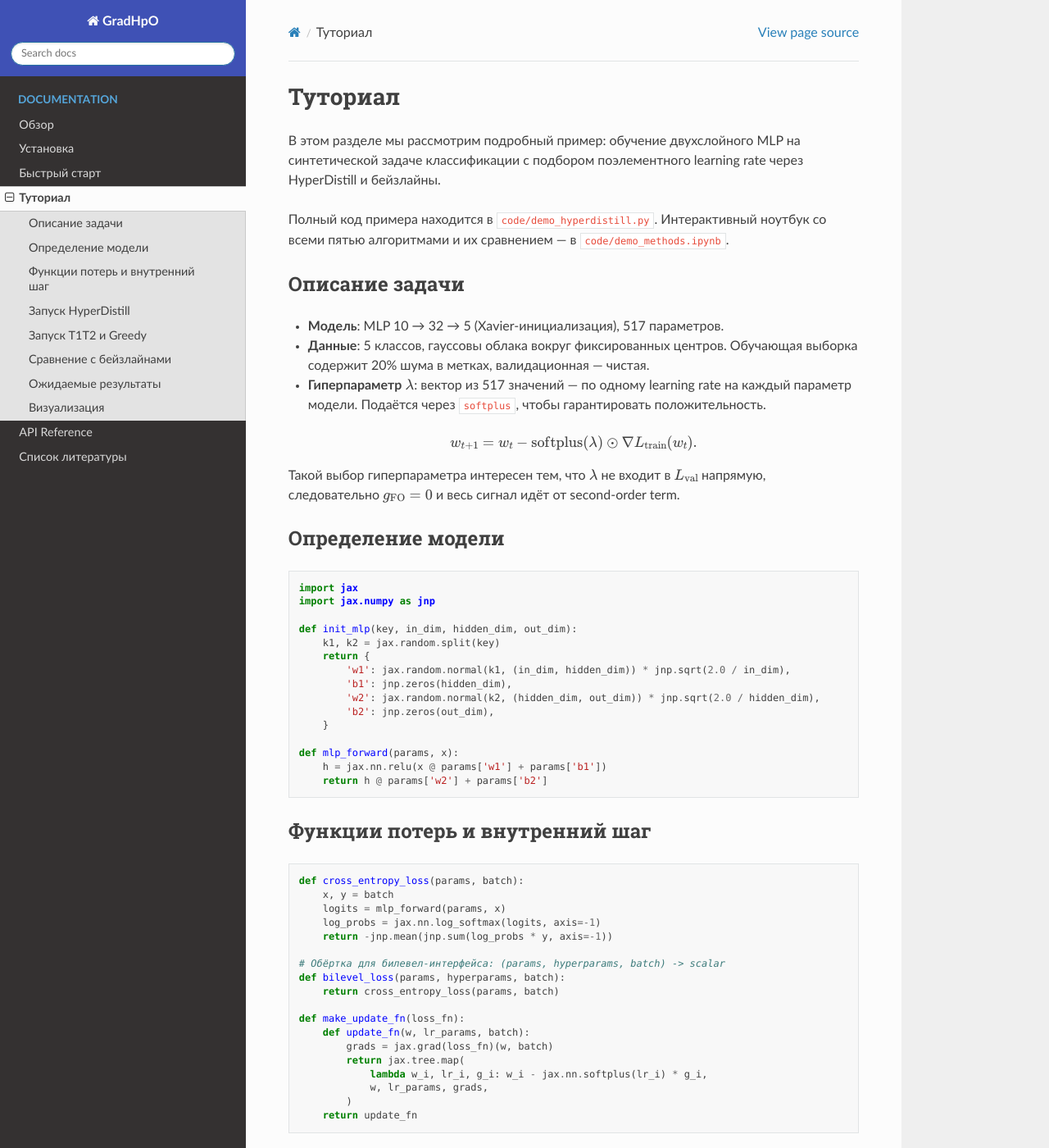
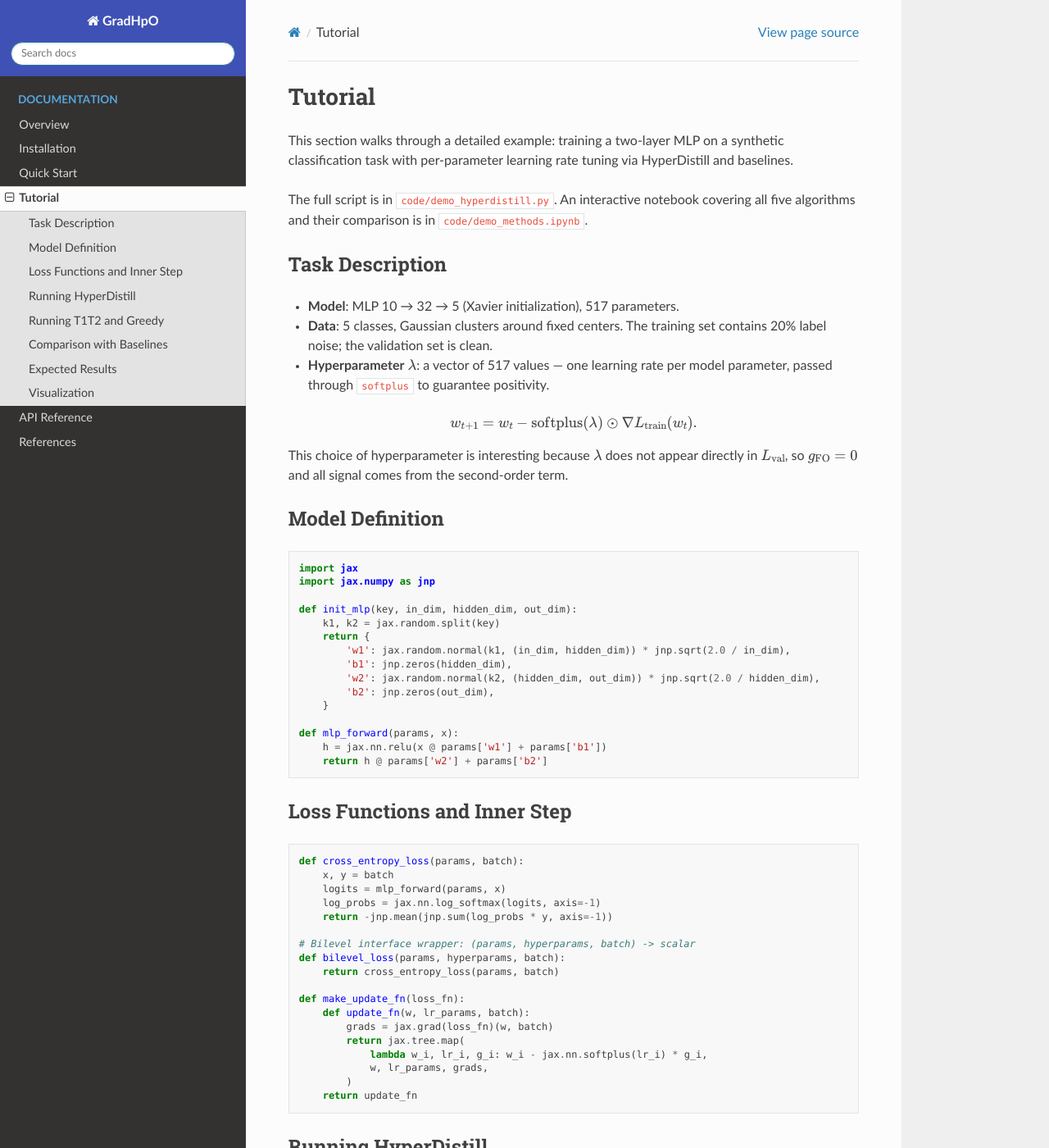
Before and after one commit to intsystems/gradhpo, a Sphinx documentation site: the page built from doc/source/tutorial.rst, in a window 1280 px wide and 1400 px high. Shown: the whole window at 82% size. Built offline with Sphinx 7.4.7 and the Read the Docs theme 3.1.0, drawn with Linux system fonts in a browser that asks for light colours; some of the changed text lies outside the part shown.

Commit message:
renamed docs

```diff
--- a/doc/source/overview.rst
+++ b/doc/source/overview.rst
@@ -1,12 +1,12 @@
 ========
-Обзор
+Overview
 ========
 
-Постановка задачи
-=================
+Problem Formulation
+===================
 
-Задача билевел-оптимизации в контексте машинного обучения формулируется
-как вложенная задача оптимизации:
+The bilevel optimization problem in the machine learning context is formulated
+as a nested optimization problem:
 
 .. math::
 
@@ -14,22 +14,22 @@
    \qquad
    w^*(\lambda) = \arg\min_{w}\; L_{\mathrm{train}}(w,\,\lambda),
 
-где :math:`w` --- параметры модели (внутренний уровень),
-:math:`\lambda` --- гиперпараметры (внешний уровень),
-:math:`L_{\mathrm{train}}` и :math:`L_{\mathrm{val}}` --- функции потерь
-на обучающей и валидационной выборках соответственно.
+where :math:`w` are the model parameters (inner level),
+:math:`\lambda` are the hyperparameters (outer level),
+and :math:`L_{\mathrm{train}}`, :math:`L_{\mathrm{val}}` are the training
+and validation loss functions respectively.
 
-На практике решение :math:`w^*(\lambda)` недоступно аналитически,
-поэтому его аппроксимируют конечным числом шагов оптимизации.
-Обозначим один шаг внутреннего оптимизатора как
-:math:`\Phi(w, \lambda; D)`, тогда после :math:`T` шагов получаем
-:math:`w_T`, который зависит от :math:`\lambda` через всю траекторию.
+In practice, the solution :math:`w^*(\lambda)` is not available in closed
+form, so it is approximated by a finite number of optimization steps.
+Denoting one step of the inner optimizer as :math:`\Phi(w, \lambda; D)`,
+after :math:`T` steps we obtain :math:`w_T`, which depends on
+:math:`\lambda` through the entire trajectory.
 
-Гиперградиент
+Hypergradient
 =============
 
-Полный гиперградиент :math:`\mathrm{d}L_{\mathrm{val}} / \mathrm{d}\lambda`
-раскладывается через chain rule:
+The full hypergradient :math:`\mathrm{d}L_{\mathrm{val}} / \mathrm{d}\lambda`
+is decomposed via the chain rule:
 
 .. math::
 
@@ -39,22 +39,22 @@
      \underbrace{\alpha_t \cdot
        \prod_{s=t+1}^{T} A_s}_{} \cdot B_t,
 
-где :math:`\alpha_t = \nabla_{w_t} L_{\mathrm{val}}(w_t)`,
-:math:`A_s = \partial \Phi / \partial w` и
+where :math:`\alpha_t = \nabla_{w_t} L_{\mathrm{val}}(w_t)`,
+:math:`A_s = \partial \Phi / \partial w`, and
 :math:`B_t = \partial \Phi / \partial \lambda`.
 
-Вычисление полной суммы требует обратного прохода через все :math:`T`
-шагов, что дорого по памяти и времени.  Библиотека GradHpO реализует
-несколько short-horizon аппроксимаций этой суммы.
+Computing the full sum requires backpropagation through all :math:`T` steps,
+which is expensive in memory and time.  GradHpO implements several
+short-horizon approximations of this sum.
 
-Реализованные алгоритмы
-=======================
+Implemented Algorithms
+======================
 
 HyperDistill
 -------------
 
-Online-метод с дистилляцией гиперградиента (Lee et al., ICLR 2022)
-аппроксимирует полный SO-терм через EMA-точку :math:`w^*_t`:
+The online method with hypergradient distillation (Lee et al., ICLR 2022)
+approximates the full second-order term via an EMA point :math:`w^*_t`:
 
 .. math::
 
@@ -62,26 +62,25 @@ Online-метод с дистилляцией гиперградиента (Lee
    \qquad
    p_t = \frac{\gamma - \gamma^t}{1 - \gamma^t}.
 
-Гиперградиент на шаге :math:`t`:
+The hypergradient at step :math:`t`:
 
 .. math::
 
    g_t = g_{\mathrm{FO}} + \theta \cdot \frac{1 - \gamma^t}{1 - \gamma}
    \cdot v_t,
 
-где :math:`v_t = \alpha_t \cdot \partial\Phi(w^*_t, \lambda) / \partial\lambda`,
-а скаляр :math:`\theta` оценивается периодически через DrMAD-backward
-(Algorithm 4 из статьи).
+where :math:`v_t = \alpha_t \cdot \partial\Phi(w^*_t, \lambda) / \partial\lambda`,
+and the scalar :math:`\theta` is estimated periodically via a DrMAD-style
+backward pass (Algorithm 4 in the paper).
 
-Класс: :class:`~gradhpo.algorithms.online.OnlineHypergradientOptimizer`.
+Class: :class:`~gradhpo.algorithms.online.OnlineHypergradientOptimizer`.
 
-T1-T2 с DARTS
---------------
+T1-T2 with DARTS
+-----------------
 
-Алгоритм T1-T2 (Luketina et al., 2016) разделяет шаг обновления
-параметров и гиперпараметров.  В нашей реализации для вычисления
-:math:`B_t` используется DARTS-аппроксимация (Liu et al., 2018)
-на основе конечных разностей:
+The T1-T2 algorithm (Luketina et al., 2016) separates the parameter and
+hyperparameter update steps.  In our implementation, :math:`B_t` is computed
+using the DARTS finite-difference approximation (Liu et al., 2018):
 
 .. math::
 
@@ -89,15 +88,15 @@ T1-T2 с DARTS
    \frac{\Phi(w, \lambda + \varepsilon e_i) - \Phi(w, \lambda - \varepsilon e_i)}
    {2\varepsilon}.
 
-Это позволяет избежать явного дифференцирования через оптимизатор.
+This avoids explicit differentiation through the optimizer.
 
-Класс: :class:`~gradhpo.algorithms.t1t2.T1T2Optimizer`.
+Class: :class:`~gradhpo.algorithms.t1t2.T1T2Optimizer`.
 
 Greedy
 ------
 
-Обобщённый жадный подход (Anonymous, ICLR 2025) учитывает :math:`T` шагов
-с экспоненциальным затуханием:
+The generalized greedy approach (Anonymous, ICLR 2025) accounts for
+:math:`T` steps with exponential decay:
 
 .. math::
 
@@ -106,32 +105,32 @@ Greedy
    + \sum_{t=1}^{T} \gamma^{T-t}\,
      \nabla_{w_t} L_{\mathrm{val}}(w_t) \cdot B_t.
 
-Параметр :math:`\gamma \in (0, 1]` контролирует вклад ранних шагов.
-В отличие от остальных алгоритмов, ``GreedyOptimizer`` принимает
-``inner_optimizer`` и ``outer_optimizer`` как объекты ``optax.GradientTransformation``
-вместо пользовательской функции ``update_fn``.
+The parameter :math:`\gamma \in (0, 1]` controls the contribution of early
+steps.  Unlike other algorithms, ``GreedyOptimizer`` accepts
+``inner_optimizer`` and ``outer_optimizer`` as ``optax.GradientTransformation``
+objects instead of a custom ``update_fn``.
 
-Класс: :class:`~gradhpo.algorithms.greedy.GreedyOptimizer`.
+Class: :class:`~gradhpo.algorithms.greedy.GreedyOptimizer`.
 
-Бейзлайны
-----------
+Baselines
+---------
 
-- **FO (First-Order)**: использует только прямой градиент
+- **FO (First-Order)**: uses only the direct gradient
   :math:`g_{\mathrm{FO}} = \partial L_{\mathrm{val}} / \partial \lambda`.
-  Если :math:`\lambda` не входит в :math:`L_{\mathrm{val}}` напрямую,
-  обновление нулевое.
+  If :math:`\lambda` does not appear directly in :math:`L_{\mathrm{val}}`,
+  the update is zero.
 
-- **One-Step**: учитывает :math:`B_t` только на последнем шаге,
+- **One-Step**: accounts for :math:`B_t` only at the last step,
   :math:`g = g_{\mathrm{FO}} + \alpha_T \cdot B_T`.
-  Эквивалентен HyperDistill с :math:`\gamma = 0`.
+  Equivalent to HyperDistill with :math:`\gamma = 0`.
 
-Классы: :class:`~gradhpo.algorithms.baselines.FOOptimizer`,
+Classes: :class:`~gradhpo.algorithms.baselines.FOOptimizer`,
 :class:`~gradhpo.algorithms.baselines.OneStepOptimizer`.
 
-Архитектура библиотеки
-======================
+Library Architecture
+====================
 
-Все алгоритмы наследуют от ``BilevelOptimizer`` и реализуют три метода:
+All algorithms inherit from ``BilevelOptimizer`` and implement three methods:
 
 .. code-block:: python
 
@@ -144,20 +143,20 @@ Greedy
 
 .. note::
 
-   Сигнатура ``step()`` у ``GreedyOptimizer`` не принимает ``lr_hyper``
-   (шаг внешнего оптимизатора задаётся через ``outer_optimizer`` при
-   инициализации).  У всех остальных алгоритмов ``lr_hyper`` --- обязательный
-   аргумент.
+   The ``step()`` signature of ``GreedyOptimizer`` does not include
+   ``lr_hyper`` (the outer optimizer step size is set via ``outer_optimizer``
+   at construction time).  All other algorithms require ``lr_hyper`` as a
+   mandatory argument.
 
-Состояние оптимизации хранится в ``BilevelState`` --- неизменяемом
-контейнере с полями ``params``, ``hyperparams``, ``inner_opt_state``,
-``outer_opt_state``, ``step`` и ``metadata``.
+The optimization state is stored in ``BilevelState`` --- an immutable
+container with fields ``params``, ``hyperparams``, ``inner_opt_state``,
+``outer_opt_state``, ``step``, and ``metadata``.
 
-``BilevelState`` зарегистрирован как JAX pytree через
-``jax.tree_util.register_pytree_node``, что позволяет передавать его
-напрямую в ``jax.jit``, ``jax.vmap`` и другие JAX-трансформации.
+``BilevelState`` is registered as a JAX pytree via
+``jax.tree_util.register_pytree_node``, allowing it to be passed directly
+to ``jax.jit``, ``jax.vmap``, and other JAX transformations.
 
-Все пять методов ``step()`` декорированы
-``@partial(jax.jit, static_argnums=(0, 4, 5, 6))``, где статические
-аргументы --- ``self`` (0), ``train_loss_fn`` (4), ``val_loss_fn`` (5),
-``lr_hyper`` (6).
+All five ``step()`` methods are decorated with
+``@partial(jax.jit, static_argnums=(0, 4, 5, 6))``, where the static
+arguments are ``self`` (0), ``train_loss_fn`` (4), ``val_loss_fn`` (5),
+and ``lr_hyper`` (6).
--- a/doc/source/quick_start.rst
+++ b/doc/source/quick_start.rst
@@ -1,12 +1,12 @@
-==============
-Быстрый старт
-==============
+===========
+Quick Start
+===========
 
-Этот раздел показывает минимальный рабочий пример: обучение линейной
-модели с подбором коэффициента регуляризации через HyperDistill.
+This section shows a minimal working example: training a linear model
+with regularization coefficient tuning via HyperDistill.
 
-Подготовка данных
-=================
+Data Preparation
+================
 
 .. code-block:: python
 
@@ -16,31 +16,31 @@
    key = jax.random.PRNGKey(0)
    k1, k2 = jax.random.split(key)
 
-   # Синтетические данные: 200 обучающих, 100 валидационных
+   # Synthetic data: 200 training, 100 validation samples
    X_train = jax.random.normal(k1, (200, 10))
    y_train = jnp.sign(X_train @ jnp.ones(10))
 
    X_val = jax.random.normal(k2, (100, 10))
    y_val = jnp.sign(X_val @ jnp.ones(10))
 
-Определение модели
-==================
+Model Definition
+================
 
-Функция потерь принимает три аргумента ``(params, hyperparams, batch)`` ---
-это единый интерфейс для всех алгоритмов библиотеки.
+The loss function takes three arguments ``(params, hyperparams, batch)`` ---
+this is the unified interface for all library algorithms.
 
 .. code-block:: python
 
    def loss_fn(params, hyperparams, batch):
-       """MSE с L2-регуляризацией, где lambda = softplus(hyperparams)."""
+       """MSE with L2 regularization, where lambda = softplus(hyperparams)."""
        X, y = batch
        pred = X @ params['w']
        mse = jnp.mean((pred - y) ** 2)
        reg = jax.nn.softplus(hyperparams['log_lam']) * jnp.sum(params['w'] ** 2)
        return mse + reg
 
-Инициализация
-=============
+Initialization
+==============
 
 .. code-block:: python
 
@@ -62,7 +62,7 @@
 
    state = opt.init(w_init, lam_init)
 
-Обучение
+Training
 ========
 
 .. code-block:: python
@@ -84,13 +84,14 @@
 
    print(f"lambda = {jax.nn.softplus(state.hyperparams['log_lam']):.4f}")
 
-Сравнение нескольких методов
-============================
+Comparing Multiple Methods
+==========================
 
-Тот же интерфейс работает для всех алгоритмов.  Для ``FOOptimizer`` и
-``OneStepOptimizer`` метод ``run()`` требует явного аргумента ``T``
-(число внутренних шагов).  ``GreedyOptimizer`` принимает Optax-оптимизаторы
-вместо ``update_fn`` и не требует ``lr_hyper`` в ``step()``/``run()``.
+The same interface works for all algorithms.  For ``FOOptimizer`` and
+``OneStepOptimizer``, the ``run()`` method requires an explicit ``T``
+argument (number of inner steps).  ``GreedyOptimizer`` takes Optax
+optimizers instead of ``update_fn`` and does not require ``lr_hyper``
+in ``step()`` / ``run()``.
 
 .. code-block:: python
 
@@ -103,19 +104,19 @@
        OneStepOptimizer,
    )
 
-   # Алгоритмы на основе update_fn
+   # Algorithms based on update_fn
    methods_update_fn = {
-       'FO':         FOOptimizer(update_fn=update_fn),
-       'One-Step':   OneStepOptimizer(update_fn=update_fn),
+       'FO':           FOOptimizer(update_fn=update_fn),
+       'One-Step':     OneStepOptimizer(update_fn=update_fn),
        'HyperDistill': OnlineHypergradientOptimizer(
-                         update_fn=update_fn, gamma=0.99,
-                         estimation_period=10, T=20),
-       'T1T2':       T1T2Optimizer(update_fn=update_fn, gamma=0.9, T=20),
+                           update_fn=update_fn, gamma=0.99,
+                           estimation_period=10, T=20),
+       'T1T2':         T1T2Optimizer(update_fn=update_fn, gamma=0.9, T=20),
    }
 
    for name, opt in methods_update_fn.items():
        st = opt.init(w_init, lam_init)
-       # FO и One-Step требуют явного T
+       # FO and One-Step require explicit T
        extra = {'T': 20} if name in ('FO', 'One-Step') else {}
        st = opt.run(
            st, M=30,
@@ -147,5 +148,5 @@
    lam = jax.nn.softplus(gs.hyperparams['log_lam'])
    print(f"Greedy: lambda = {lam:.4f}")
 
-Подробный пример с визуализацией результатов приведён
-в :doc:`tutorial`.  Полное описание API --- в :doc:`api/index`.
+A detailed example with result visualization is provided in :doc:`tutorial`.
+The full API reference is in :doc:`api/index`.
--- a/doc/source/tutorial.rst
+++ b/doc/source/tutorial.rst
@@ -1,35 +1,35 @@
-=========
-Туториал
-=========
+========
+Tutorial
+========
 
-В этом разделе мы рассмотрим подробный пример: обучение двухслойного
-MLP на синтетической задаче классификации с подбором поэлементного
-learning rate через HyperDistill и бейзлайны.
+This section walks through a detailed example: training a two-layer MLP
+on a synthetic classification task with per-parameter learning rate tuning
+via HyperDistill and baselines.
 
-Полный код примера находится в ``code/demo_hyperdistill.py``.
-Интерактивный ноутбук со всеми пятью алгоритмами и их сравнением ---
-в ``code/demo_methods.ipynb``.
+The full script is in ``code/demo_hyperdistill.py``.
+An interactive notebook covering all five algorithms and their comparison
+is in ``code/demo_methods.ipynb``.
 
-Описание задачи
-===============
+Task Description
+================
 
-- **Модель**: MLP 10 → 32 → 5 (Xavier-инициализация), 517 параметров.
-- **Данные**: 5 классов, гауссовы облака вокруг фиксированных центров.
-  Обучающая выборка содержит 20% шума в метках, валидационная --- чистая.
-- **Гиперпараметр** :math:`\lambda`: вектор из 517 значений ---
-  по одному learning rate на каждый параметр модели.
-  Подаётся через ``softplus``, чтобы гарантировать положительность.
+- **Model**: MLP 10 → 32 → 5 (Xavier initialization), 517 parameters.
+- **Data**: 5 classes, Gaussian clusters around fixed centers.
+  The training set contains 20% label noise; the validation set is clean.
+- **Hyperparameter** :math:`\lambda`: a vector of 517 values ---
+  one learning rate per model parameter, passed through ``softplus``
+  to guarantee positivity.
 
 .. math::
 
    w_{t+1} = w_t - \mathrm{softplus}(\lambda) \odot \nabla L_{\mathrm{train}}(w_t).
 
-Такой выбор гиперпараметра интересен тем, что :math:`\lambda` не входит
-в :math:`L_{\mathrm{val}}` напрямую, следовательно
-:math:`g_{\mathrm{FO}} = 0` и весь сигнал идёт от second-order term.
+This choice of hyperparameter is interesting because :math:`\lambda` does
+not appear directly in :math:`L_{\mathrm{val}}`, so
+:math:`g_{\mathrm{FO}} = 0` and all signal comes from the second-order term.
 
-Определение модели
-==================
+Model Definition
+================
 
 .. code-block:: python
 
@@ -49,8 +49,8 @@ learning rate через HyperDistill и бейзлайны.
        h = jax.nn.relu(x @ params['w1'] + params['b1'])
        return h @ params['w2'] + params['b2']
 
-Функции потерь и внутренний шаг
-===============================
+Loss Functions and Inner Step
+=============================
 
 .. code-block:: python
 
@@ -60,7 +60,7 @@ learning rate через HyperDistill и бейзлайны.
        log_probs = jax.nn.log_softmax(logits, axis=-1)
        return -jnp.mean(jnp.sum(log_probs * y, axis=-1))
 
-   # Обёртка для билевел-интерфейса: (params, hyperparams, batch) -> scalar
+   # Bilevel interface wrapper: (params, hyperparams, batch) -> scalar
    def bilevel_loss(params, hyperparams, batch):
        return cross_entropy_loss(params, batch)
 
@@ -73,8 +73,8 @@ learning rate через HyperDistill и бейзлайны.
            )
        return update_fn
 
-Запуск HyperDistill
-===================
+Running HyperDistill
+====================
 
 .. code-block:: python
 
@@ -108,8 +108,8 @@ learning rate через HyperDistill и бейзлайны.
        callback=callback,
    )
 
-Запуск T1T2 и Greedy
-=====================
+Running T1T2 and Greedy
+=======================
 
 .. code-block:: python
 
@@ -117,7 +117,7 @@ learning rate через HyperDistill и бейзлайны.
    from gradhpo.algorithms.t1t2 import T1T2Optimizer
    from gradhpo.algorithms.greedy import GreedyOptimizer
 
-   # T1T2 использует тот же update_fn
+   # T1T2 uses the same update_fn
    t1t2_opt = T1T2Optimizer(update_fn=update_fn, gamma=0.9, T=20)
    t1t2_state = t1t2_opt.init(w_init, lam_init)
    t1t2_state = t1t2_opt.run(
@@ -145,10 +145,10 @@ learning rate через HyperDistill и бейзлайны.
        val_loss_fn=bilevel_loss,
    )
 
-Сравнение с бейзлайнами
-========================
+Comparison with Baselines
+==========================
 
-Аналогично запускаем бейзлайны с тем же интерфейсом:
+The baselines use the same interface:
 
 .. code-block:: python
 
@@ -177,16 +177,16 @@ learning rate через HyperDistill и бейзлайны.
        lr_hyper=3e-3,
    )
 
-Ожидаемые результаты
-=====================
+Expected Results
+================
 
-При параметрах по умолчанию (M=60, T=20, gamma=0.99):
+With default parameters (M=60, T=20, gamma=0.99):
 
 .. list-table::
    :header-rows: 1
    :widths: 30 25 25
 
-   * - Метод
+   * - Method
      - last-5 avg loss
      - best loss
    * - Fixed LR
@@ -208,28 +208,28 @@ learning rate через HyperDistill и бейзлайны.
      - ~0.165
      - ~0.152
 
-HyperDistill стабильно показывает лучший результат, поскольку
-учитывает информацию со всей траектории обучения через EMA-дистилляцию,
-тогда как One-Step видит только локальный эффект последнего шага.
-T1T2 и Greedy занимают промежуточное положение.
+HyperDistill consistently achieves the best result because it incorporates
+information from the entire training trajectory via EMA distillation,
+while One-Step only sees the local effect of the last step.
+T1T2 and Greedy occupy an intermediate position.
 
-Визуализация
-============
+Visualization
+=============
 
 .. code-block:: bash
 
    python code/demo_hyperdistill.py --plot
 
-Команда сохранит график сходимости в ``figures/hyperdistill_poc.png``.
-На графике видно, что HyperDistill и One-Step сходятся быстрее Fixed LR,
-при этом HyperDistill достигает меньшего значения валидационного лосса.
+This saves a convergence plot to ``figures/hyperdistill_poc.png``.
+The plot shows that HyperDistill and One-Step converge faster than Fixed LR,
+with HyperDistill reaching a lower validation loss.
 
-Для интерактивного сравнения всех пяти алгоритмов откройте ноутбук:
+For an interactive comparison of all five algorithms, open the notebook:
 
 .. code-block:: bash
 
    jupyter notebook code/demo_methods.ipynb
 
-Ноутбук содержит шесть секций: Demo 1 (HyperDistill), Demo 2 (One-Step),
-Demo 3 (FO), Demo 4 (T1T2), Demo 5 (Greedy) и Demo 6 --- сравнение
-всех методов на одном графике.
+The notebook contains six sections: Demo 1 (HyperDistill), Demo 2 (One-Step),
+Demo 3 (FO), Demo 4 (T1T2), Demo 5 (Greedy), and Demo 6 --- a comparison
+of all methods on a single plot.
```
Also changed, not shown: other parts of doc/source/quick_start.rst (+1 -1 lines), other parts of doc/source/tutorial.rst (+1 -1 lines), doc/source/index.rst (+34 -34 lines), doc/source/installation.rst (+25 -25 lines), doc/source/references.rst (+10 -10 lines).
